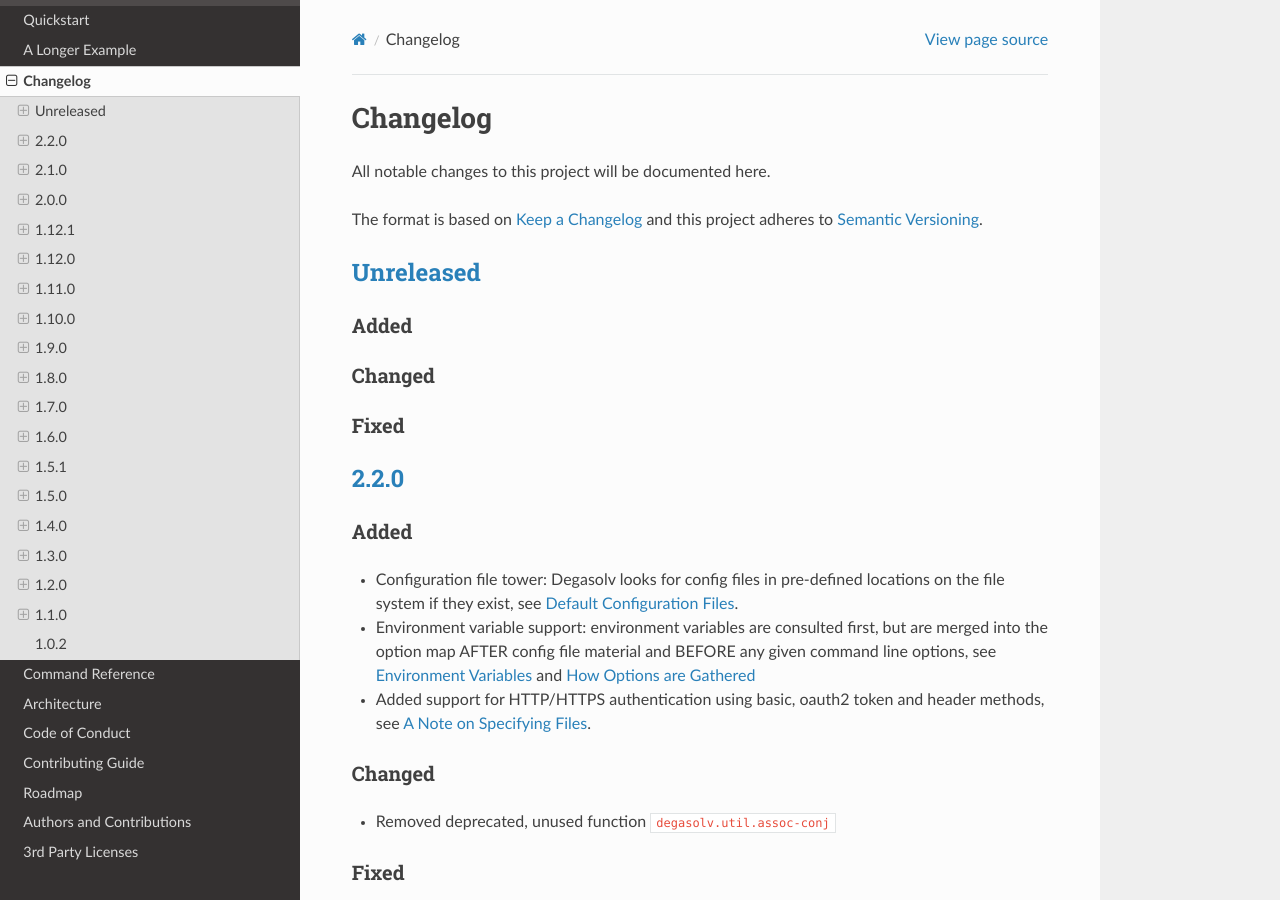
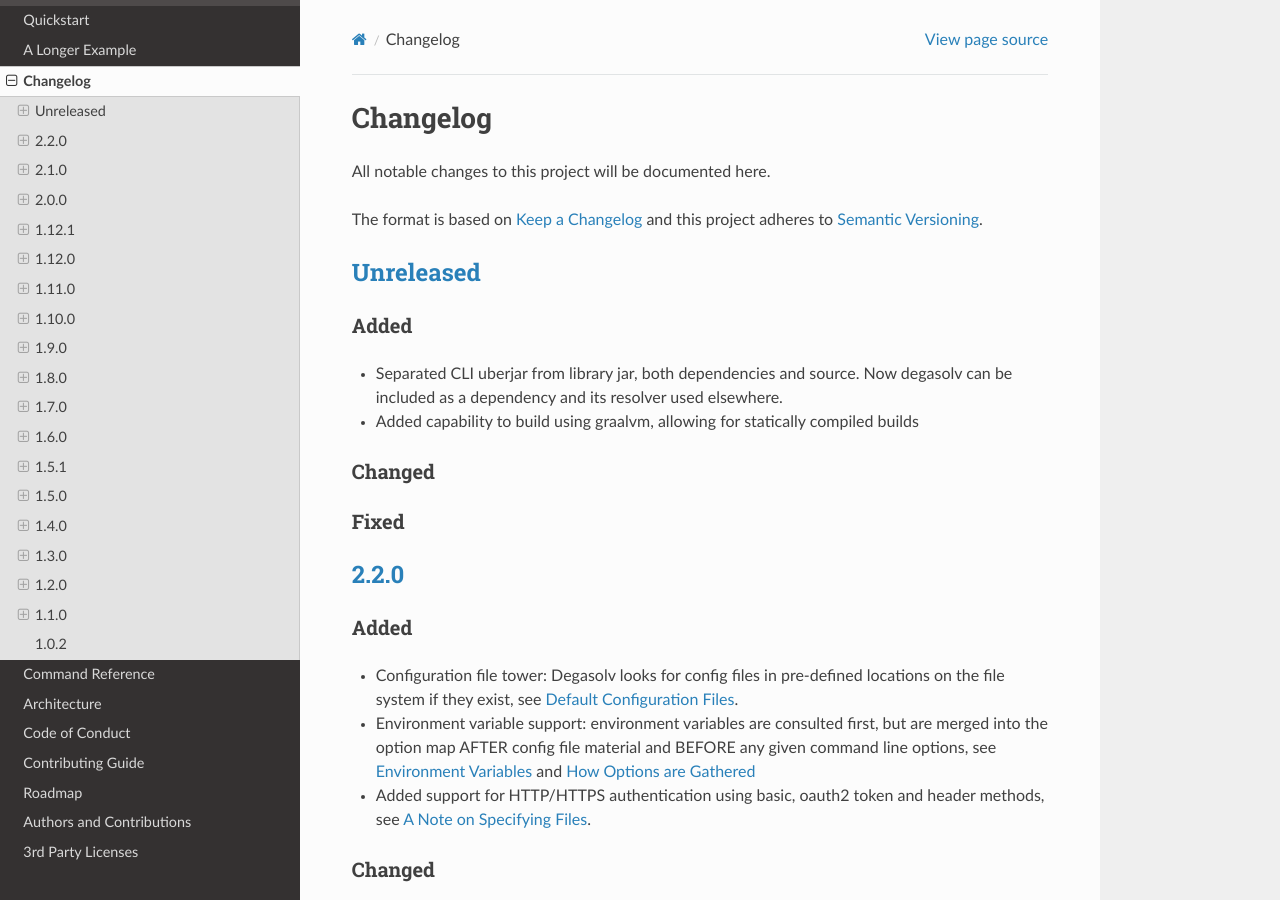
Before and after one commit to djhaskin987/degasolv, a Sphinx documentation site: the page built from docs/changelog.rst, in a window 1280 px wide and 900 px high. Built offline with Sphinx 7.4.7 and the Read the Docs theme 2.0.0, drawn with Linux system fonts in a browser that asks for light colours.

Commit message:
Seperate dependencies, bump version number, update dependencies

```diff
--- a/docs/changelog.rst
+++ b/docs/changelog.rst
@@ -17,6 +17,12 @@ and this project adheres to `Semantic Versioning`_.
 
 Added
 +++++
+
+* Separated CLI uberjar from library jar, both dependencies and source.
+  Now degasolv can be included as a dependency and its resolver used elsewhere.
+
+* Added capability to build using graalvm, allowing for statically compiled
+  builds
 
 Changed
 +++++++
```
Also changed, not shown: 16 other files.
